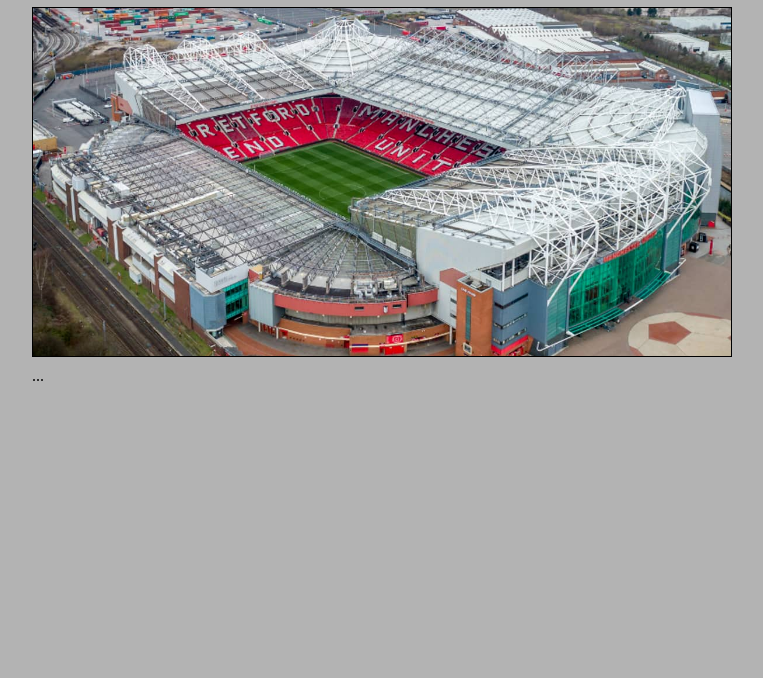
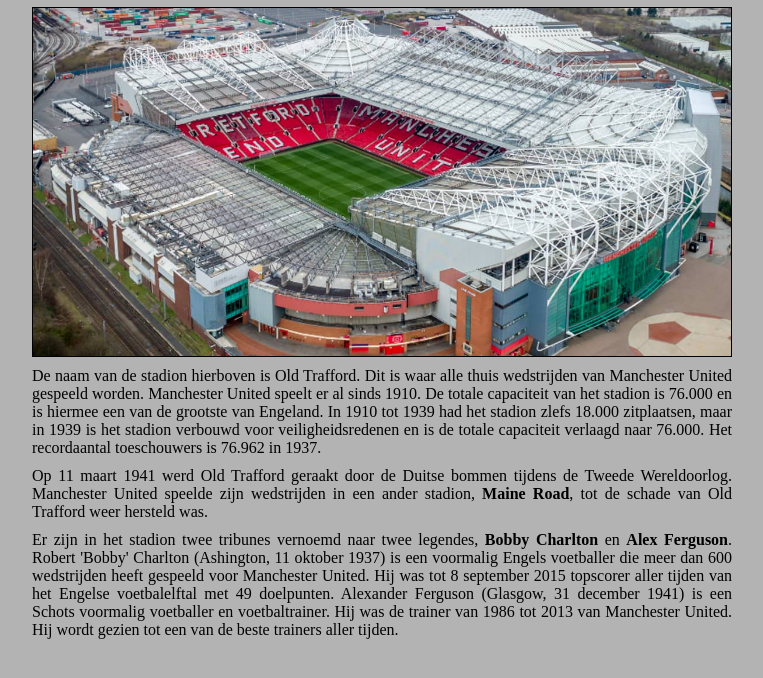
Before and after one commit to emmaus-archief/2223-4H-website-4hin2-omer, a plain HTML site: page stadion.html in a window 1280 px wide. Shown: the part 136-814 px from the top of the page, without its empty margins (258-1021 px from the left). Drawn offline with Linux system fonts and the light colour scheme.

Commit message:
subpagina stadion

```diff
--- a/stadion.html
+++ b/stadion.html
@@ -30,7 +30,15 @@
         <img class="old-trafford" src="afbeeldingen/old-trafford.png">
       </div>
       <p>
-        ...
+        De naam van de stadion hierboven is Old Trafford. Dit is waar alle thuis wedstrijden van Manchester United gespeeld worden. Manchester United speelt er al sinds 1910. De totale capaciteit van het stadion is 76.000 en is hiermee een van de grootste van Engeland. In 1910 tot 1939 had het stadion zlefs 18.000 zitplaatsen, maar in 1939 is het stadion verbouwd voor veiligheidsredenen en is de totale capaciteit verlaagd naar 76.000. Het recordaantal toeschouwers is 76.962 in 1937.
+      </p>
+
+      <p>
+        Op 11 maart 1941 werd Old Trafford geraakt door de Duitse bommen tijdens de Tweede Wereldoorlog. Manchester United speelde zijn wedstrijden in een ander stadion, <strong>Maine Road</strong>, tot de schade van Old Trafford weer hersteld was.
+      </p>
+
+      <p>
+        Er zijn in het stadion twee tribunes vernoemd naar twee legendes, <strong>Bobby Charlton</strong> en <strong>Alex Ferguson</strong>. Robert 'Bobby' Charlton (Ashington, 11 oktober 1937) is een voormalig Engels voetballer die meer dan 600 wedstrijden heeft gespeeld voor Manchester United. Hij was tot 8 september 2015 topscorer aller tijden van het Engelse voetbalelftal met 49 doelpunten. Alexander Ferguson (Glasgow, 31 december 1941) is een Schots voormalig voetballer en voetbaltrainer. Hij was de trainer van 1986 tot 2013 van Manchester United. Hij wordt gezien tot een van de beste trainers aller tijden.
       </p>
     </main>
 
```
Also changed, not shown: shop.html (+2 -0 lines), trofeeën.html (+3 -0 lines).
